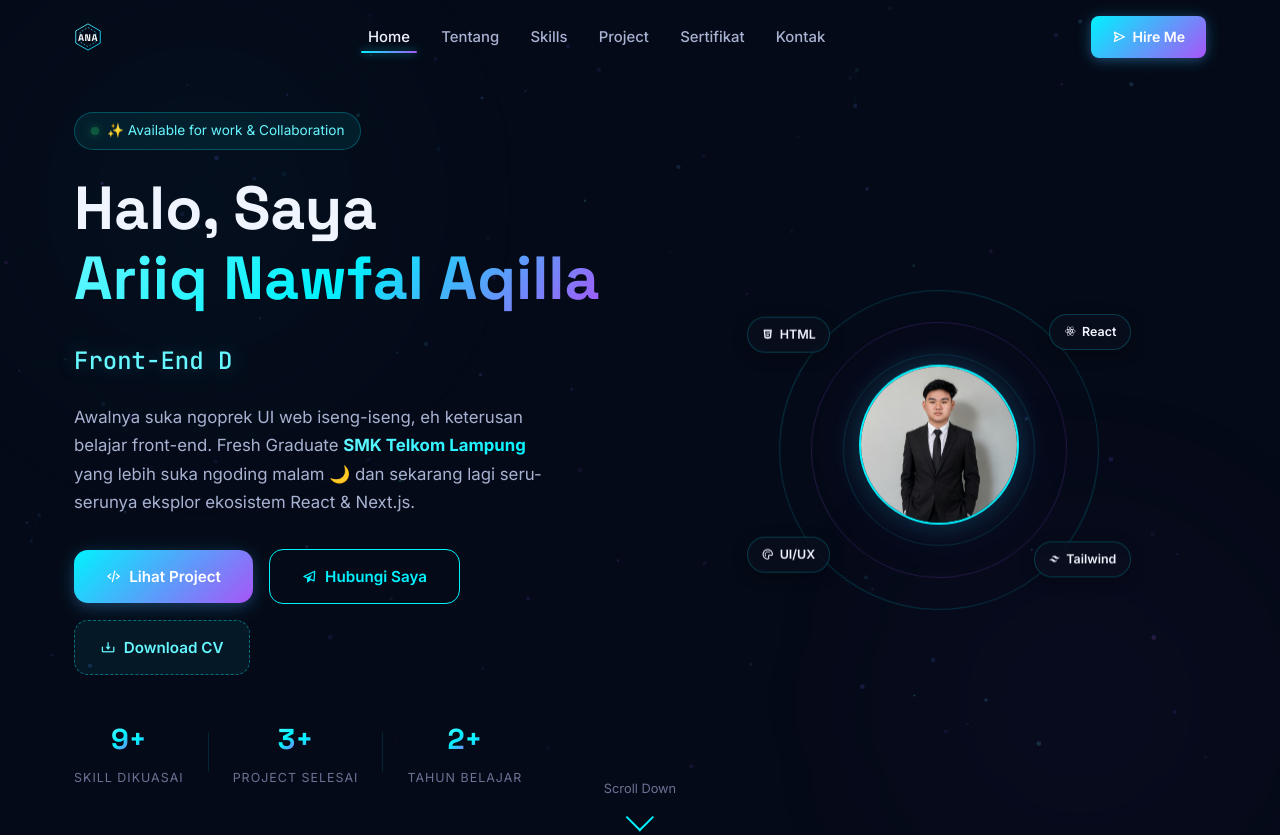
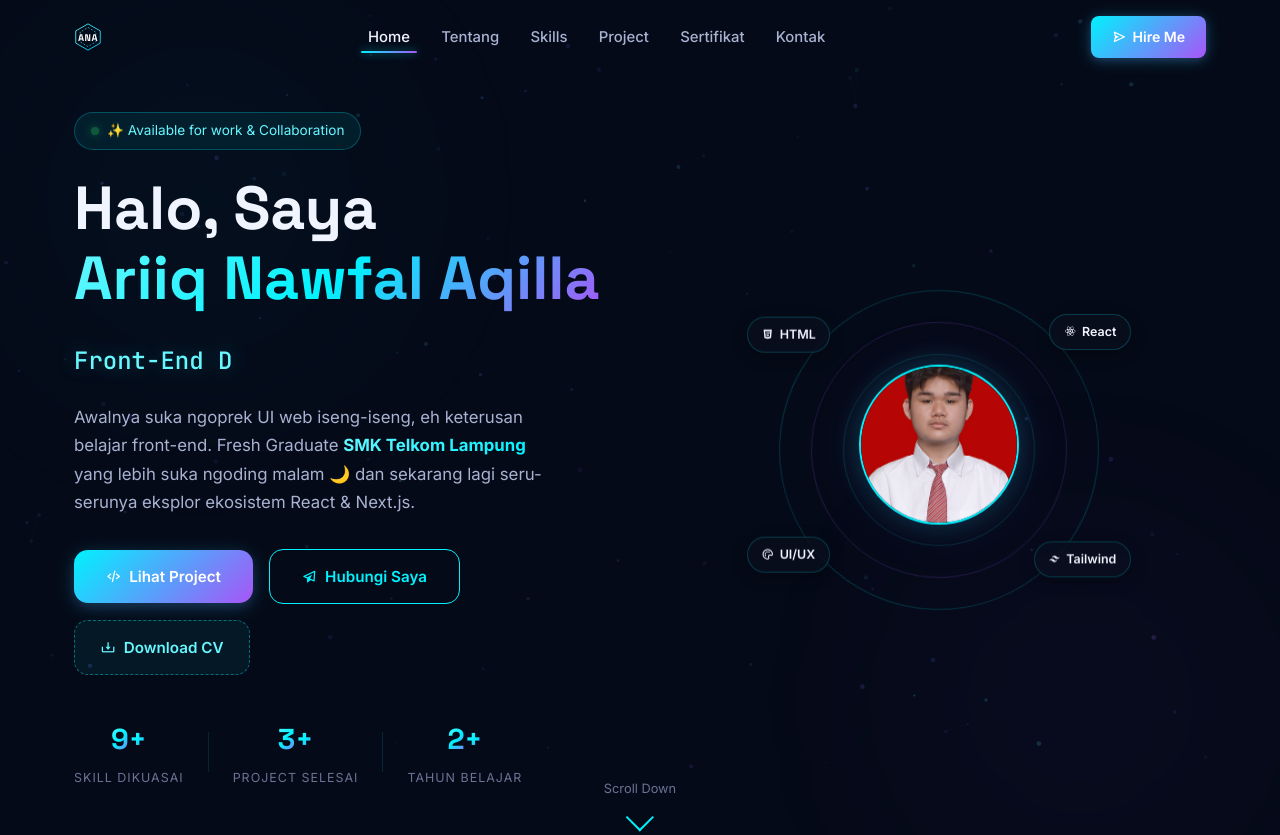
Before and after one commit to Vinn777/Portofolio, a plain HTML site: page index.html in a window 1280 px wide. Shown: the top 835 px of the page. Drawn offline with nearby package versions, Linux system fonts and the light colour scheme; animation ran at ten frames a second.

Commit message:
up  barue

```diff
--- a/index.html
+++ b/index.html
@@ -222,7 +222,7 @@
           <div class="avatar-ring avatar-ring-2"></div>
           <div class="avatar-ring avatar-ring-3"></div>
           <div class="avatar-circle">
-            <img src="img/profile.png" alt="Ariiq Nawfal" class="profile-img"
+            <img src="img/profile.jpeg" alt="Ariiq Nawfal" class="profile-img"
               onerror="this.onerror=null; this.src='https://via.placeholder.com/160/4c1d95/fff?text=Foto+Asli';" />
           </div>
           <div class="floating-badge fb-1"><i class="bx bxl-html5"></i> HTML</div>
```
Also changed, not shown: img/profile.jpeg (added), img/profile.png (deleted), 1 other file.
